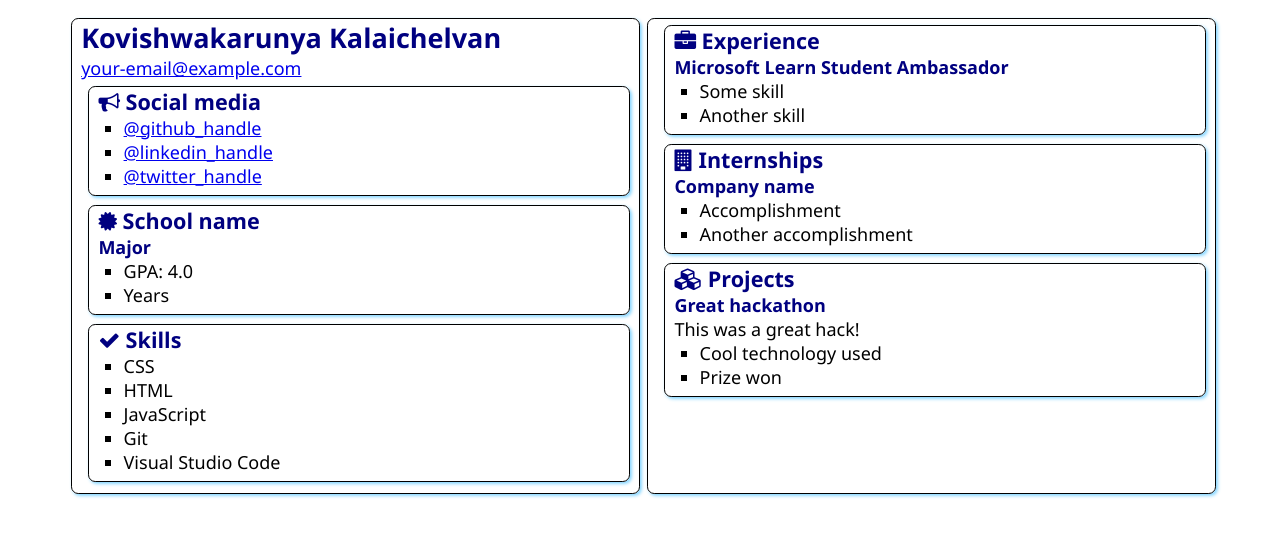
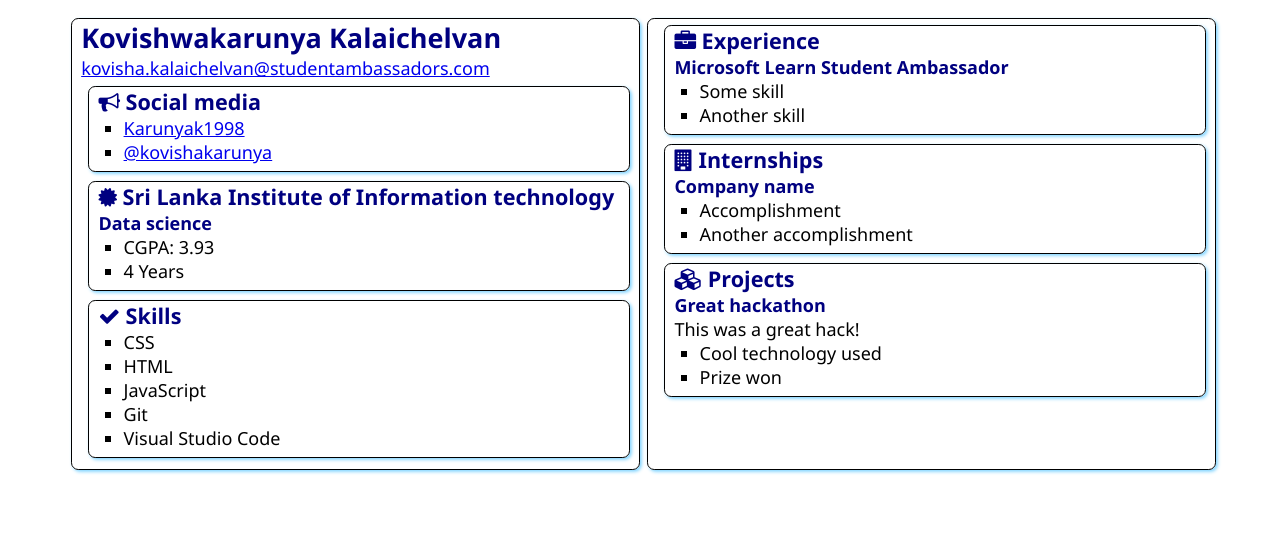
Before and after one commit to Karunyak1998/SATechnicalOnboarding, a plain HTML site: page src/index.html in a window 1280 px wide. Drawn offline with Linux system fonts and the light colour scheme.

Commit message:
Added information
personal Information added

```diff
--- a/src/index.html
+++ b/src/index.html
@@ -13,7 +13,7 @@
     <main>
         <article class="box">
             <h1>Kovishwakarunya Kalaichelvan</h1>
-            <div><a href="mailto:your.email@example.com">your-email@example.com</a></div>
+            <div><a href="mailto:kovisha.kalaichelvan@studentambassadors.com">kovisha.kalaichelvan@studentambassadors.com</a></div>
 
             <section class="box">
                 <h2>
@@ -21,9 +21,8 @@
                     Social media
                 </h2>
                 <ul>
-                    <li><a href="https://github.com/<handle>">@github_handle</a></li>
-                    <li><a href="https://linkedin.com/in/<handle>">@linkedin_handle</a></li>
-                    <li><a href="https://twitter.com/<handle>">@twitter_handle</a></li>
+                    <li><a href="https://github.com//Karunyak1998">Karunyak1998</a></li>
+                    <li><a href="https://linkedin.com/in/kovishakarunya">@kovishakarunya</a></li>
                 </ul>
             </section>
 
@@ -31,12 +30,12 @@
                 <div class="education">
                     <h2>
                         <i class="fa fa-certificate" aria-hidden="true"></i>
-                        School name
+                        Sri Lanka Institute of Information technology
                     </h2>
-                    <h3>Major</h3>
+                    <h3>Data science</h3>
                     <ul>
-                        <li>GPA: 4.0</li>
-                        <li>Years</li>
+                        <li>CGPA: 3.93</li>
+                        <li>4 Years</li>
                     </ul>
                 </div>
             </section>
```
